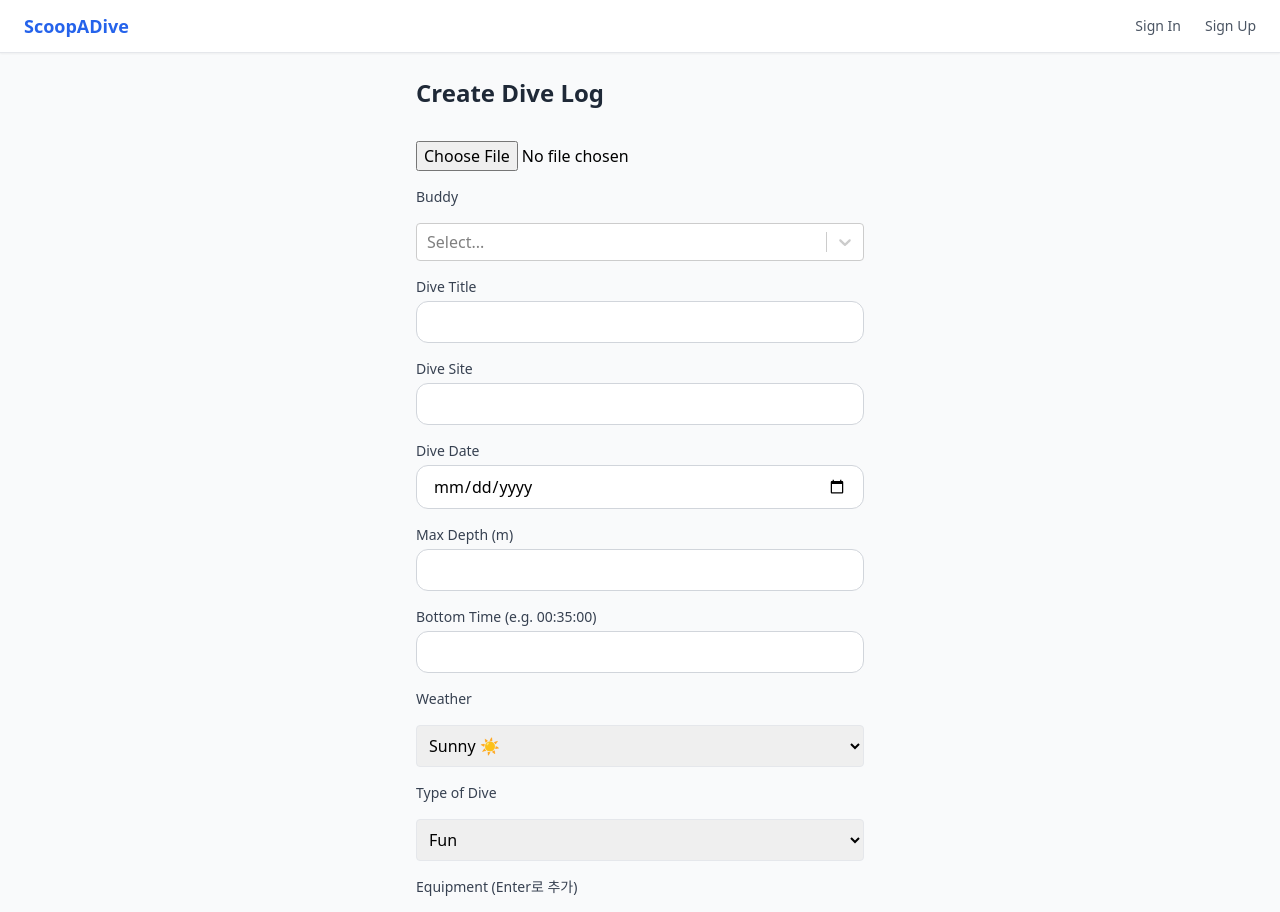
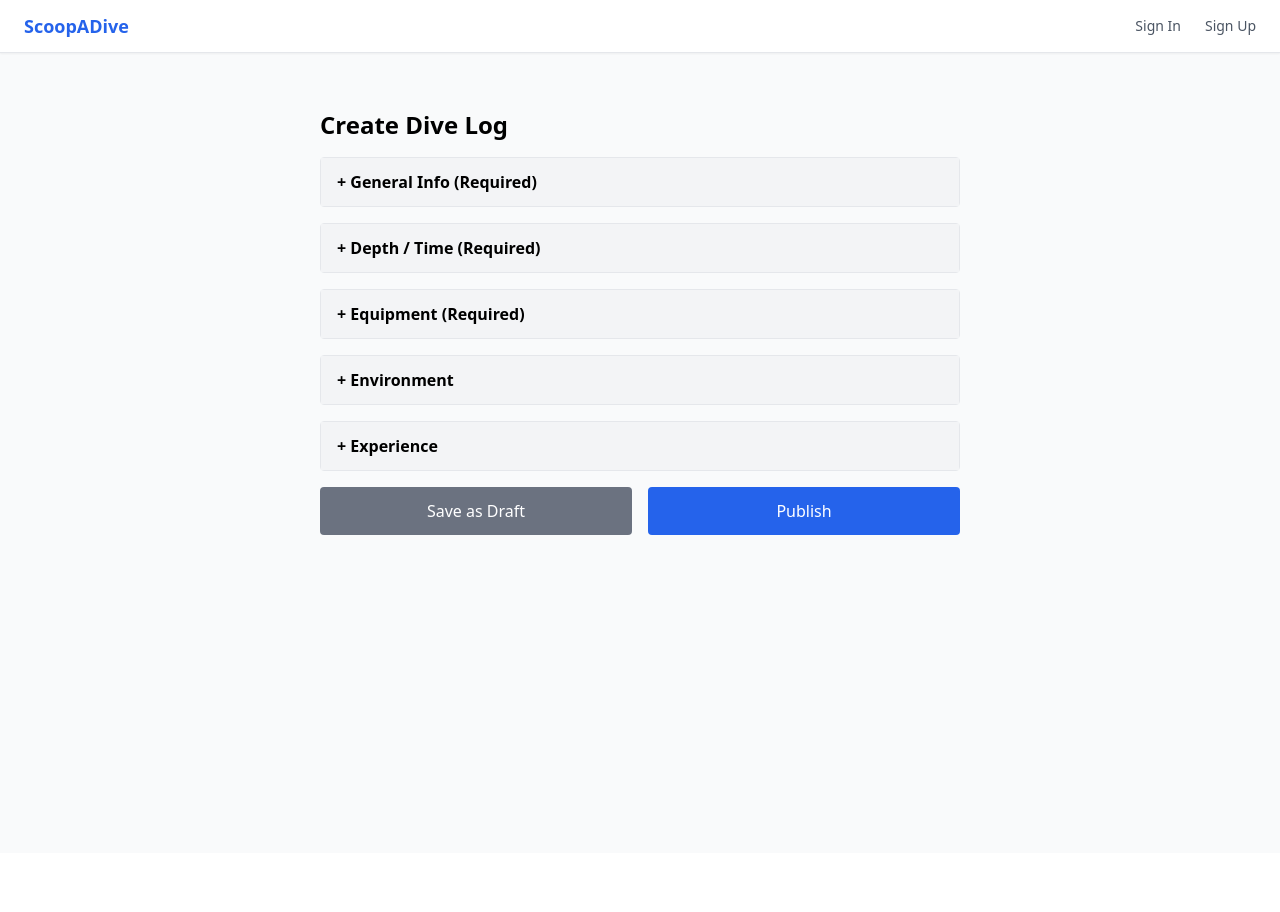
Before and after one commit to ScoopADive/Frontend, a React (Vite) app: page /log/new in a window 1280 px wide. Shown: the top 912 px of the page. After the commit the page ends 853 px from the top, so only its background shows below. Built offline with nearby package versions, Linux system fonts and the light colour scheme.

Commit message:
feat: Implement user log fetching and improve user service integration

```diff
--- a/src/api/user.js
+++ b/src/api/user.js
@@ -11,3 +11,9 @@ export const getFriendDetail = async (id) => {
   const res = await api.get(`/mypage/friend/${id}/`);
   return res.data;
 };
+
+// 전체 유저 조회 예시 코드
+export const getAllUsers = async () => {
+  const res = await api.get("/users/"); // 수정 필요
+  return res.data;
+};
--- a/src/pages/LogCreatePage.jsx
+++ b/src/pages/LogCreatePage.jsx
@@ -4,17 +4,18 @@ import Layout from "../components/layout/Layout";
 import Input from "../components/common/Input";
 import Button from "../components/common/Button";
 import logService from "../services/logService";
-import userService from "../services/userService";
-import Select from "react-select";
 import useUserStore from "../store/userStore";
-
-const BASE_URL = "http://13.125.160.47";
 
 function LogCreatePage() {
   const navigate = useNavigate();
+  const storeUser = useUserStore((state) => state.user);
+
   const [imagePreview, setImagePreview] = useState(null);
-  const [userOptions, setUserOptions] = useState([]);
-  const storeUser = useUserStore((state) => state.user);
+  const [openSection, setOpenSection] = useState(null);
+
+  const toggleSection = (section) => {
+    setOpenSection(openSection === section ? null : section);
+  };
 
   const [form, setForm] = useState({
     dive_image: null,
@@ -35,20 +36,13 @@ function LogCreatePage() {
   });
 
   useEffect(() => {
-    const fetchUsers = async () => {
-      try {
-        const data = await userService.getAllUsers();
-        const options = data.map((user) => ({
-          value: user.id,
-          label: `${user.username} (#${user.id})`,
+    if (storeUser?.id && !form.buddy) {
+      setForm((prev) => ({
+        ...prev,
+        buddy: String(storeUser.id),
       }));
-        setUserOptions(options);
-      } catch (err) {
-        console.error("유저 목록 불러오기 실패", err);
     }
-    };
-    fetchUsers();
-  }, []);
+  }, [storeUser?.id]);
 
   const handleChange = (field) => (e) => {
     const value = e.target.value;
@@ -89,91 +83,148 @@ function LogCreatePage() {
   const handleSubmit = async () => {
     try {
       const formData = new FormData();
-
-      // 배열 필드
       form.equipment.forEach((eq) => formData.append("equipment", eq));
 
-      // 나머지 필드
       Object.entries(form).forEach(([key, value]) => {
         if (key === "equipment") return;
-
         if (key === "buddy") {
-          const safeValue = value || storeUser?.id;
-          formData.append("buddy", `${BASE_URL}/users/${safeValue}/`);
-        } else if (key === "dive_center" && value) {
-          formData.append("dive_center", `${BASE_URL}/dive-centers/${value}/`);
+          const buddyId = Number(value);
+          if (!buddyId || isNaN(buddyId)) {
+            throw new Error("Buddy ID must be a valid number.");
+          }
+          formData.append("buddy", buddyId);
+        } else if (key === "dive_center") {
+          const centerId = Number(value);
+          if (centerId && !isNaN(centerId)) {
+            formData.append("dive_center", centerId);
+          }
         } else if (value !== null && value !== "") {
           formData.append(key, value);
         }
       });
 
-      console.log("📦 제출된 FormData:", [...formData.entries()]);
-
       const result = await logService.createLog(formData);
-
       if (!result?.id) {
-        alert("✅ 로그는 작성되었지만 상세 페이지로 이동할 수 없습니다.");
+        alert("✅ Log submitted but cannot move to detail page.");
         navigate("/mypage");
         return;
       }
 
-      alert("✅ 로그가 성공적으로 작성되었습니다!");
+      alert("✅ Log created successfully!");
       navigate(`/log/${result.id}`);
     } catch (err) {
-      console.error("🚨 로그 작성 실패:", {
-        status: err.response?.status,
-        data: err.response?.data,
-        message: err.message,
-      });
+      const detail =
+        err.response?.data?.buddy?.[0] ||
+        err.response?.data?.dive_center?.[0] ||
+        err.response?.data?.detail ||
+        err.message;
 
-      const detail = err.response?.data?.detail || err.message;
-      alert("❌ 로그 작성 실패: " + detail);
+      alert("❌ Log creation failed: " + detail);
     }
   };
 
   return (
     <Layout>
-      <div className="max-w-md mx-auto space-y-4">
-        <h1 className="text-2xl font-bold text-gray-800 mb-4">Create Dive Log</h1>
+      <div className="max-w-2xl mx-auto py-8 px-4 space-y-4">
+        <h1 className="text-2xl font-bold mb-4">Create Dive Log</h1>
 
-        <input type="file" accept="image/*" onChange={handleFileChange} className="mb-2" />
-        {imagePreview && <img src={imagePreview} alt="미리보기" className="w-full rounded" />}
+        {[
+          { id: "general", title: "General Info (Required)" },
+          { id: "depth", title: "Depth / Time (Required)" },
+          { id: "equipment", title: "Equipment (Required)" },
+          { id: "environment", title: "Environment" },
+          { id: "experience", title: "Experience" },
+        ].map((section) => (
+          <div key={section.id} className="border rounded">
+            <button
+              className="w-full text-left px-4 py-3 font-semibold bg-gray-100 hover:bg-gray-200 transition"
+              onClick={() => toggleSection(section.id)}
+            >
+              + {section.title}
+            </button>
 
-        <label className="block text-sm font-medium text-gray-700">Buddy</label>
-        <Select
-          options={userOptions}
-          onChange={(selected) => setForm((prev) => ({ ...prev, buddy: selected.value }))}
-          className="mb-2"
+            {openSection === section.id && (
+              <div className="p-4 space-y-4 bg-white">
+
+                {section.id === "general" && (
+                  <>
+                    <label className="block text-sm font-medium text-gray-700">Buddy (user ID)</label>
+                    <input
+                      type="text"
+                      placeholder="Enter buddy user ID (ex. 1)"
+                      value={form.buddy}
+                      onChange={(e) =>
+                        setForm((prev) => ({
+                          ...prev,
+                          buddy: e.target.value.replace(/\D/g, ""),
+                        }))
+                      }
+                      className="border p-2 w-full rounded"
                     />
-
                     <Input label="Dive Title" value={form.dive_title} onChange={handleChange("dive_title")} />
                     <Input label="Dive Site" value={form.dive_site} onChange={handleChange("dive_site")} />
                     <Input label="Dive Date" type="date" value={form.dive_date} onChange={handleChange("dive_date")} />
-        <Input label="Max Depth (m)" type="number" value={form.max_depth} onChange={handleChange("max_depth")} />
+                  </>
+                )}
+
+                {section.id === "depth" && (
+                  <>
                     <Input label="Bottom Time (e.g. 00:35:00)" value={form.bottom_time} onChange={handleChange("bottom_time")} />
+                    <Input label="Weight (kg)" type="number" value={form.weight} onChange={handleChange("weight")} />
+                  </>
+                )}
 
+                {section.id === "equipment" && (
+                  <>
+                    <Input label="Start Pressure" type="number" value={form.start_pressure} onChange={handleChange("start_pressure")} />
+                    <Input label="End Pressure" type="number" value={form.end_pressure} onChange={handleChange("end_pressure")} />
+                  </>
+                )}
+
+                {section.id === "environment" && (
+                  <>
                     <label className="block text-sm font-medium text-gray-700">Weather</label>
-        <select value={form.weather} onChange={handleChange("weather")} className="border p-2 w-full rounded mb-2">
-          <option value="sunny">Sunny ☀️</option>
-          <option value="cloudy">Cloudy ☁️</option>
-          <option value="rainy">Rainy 🌧️</option>
-          <option value="stormy">Stormy 🌩️</option>
+                    <select value={form.weather} onChange={handleChange("weather")} className="border p-2 w-full rounded">
+                      <option value="sunny">Sunny</option>
+                      <option value="cloudy">Cloudy</option>
+                      <option value="rainy">Rainy</option>
+                      <option value="stormy">Stormy</option>
                     </select>
 
                     <label className="block text-sm font-medium text-gray-700">Type of Dive</label>
-        <select value={form.type_of_dive} onChange={handleChange("type_of_dive")} className="border p-2 w-full rounded mb-2">
+                    <select value={form.type_of_dive} onChange={handleChange("type_of_dive")} className="border p-2 w-full rounded">
                       <option value="fun">Fun</option>
                       <option value="training">Training</option>
                       <option value="night">Night</option>
                       <option value="deep">Deep</option>
                       <option value="wreck">Wreck</option>
                     </select>
+                  </>
+                )}
 
-        <label className="block text-sm font-medium text-gray-700">Equipment (Enter로 추가)</label>
+                {section.id === "experience" && (
+                  <>
+                    <input type="file" accept="image/*" onChange={handleFileChange} />
+                    {imagePreview && <img src={imagePreview} alt="Preview" className="w-full rounded" />}
+                    <Input
+                      label="Dive Center (ID)"
+                      placeholder="Enter dive center ID"
+                      value={form.dive_center}
+                      onChange={(e) =>
+                        setForm((prev) => ({
+                          ...prev,
+                          dive_center: e.target.value.replace(/\D/g, ""),
+                        }))
+                      }
+                    />
+                    <Input label="Feeling" value={form.feeling} onChange={handleChange("feeling")} />
+                    <Input label="Max Depth (m)" type="number" value={form.max_depth} onChange={handleChange("max_depth")} />
+
+                    <label className="block text-sm font-medium text-gray-700">Equipment (Enter to add)</label>
                     <input
                       type="text"
                       onKeyDown={handleAddEquipment}
-          placeholder="BCD, Octopus 등 입력 후 Enter"
+                      placeholder="e.g., BCD, Octopus"
                       className="border p-2 w-full rounded"
                     />
                     <div className="flex flex-wrap gap-2 mt-2">
@@ -187,14 +238,25 @@ function LogCreatePage() {
                         </span>
                       ))}
                     </div>
+                  </>
+                )}
 
-        <Input label="Weight (kg)" type="number" value={form.weight} onChange={handleChange("weight")} />
-        <Input label="Start Pressure" type="number" value={form.start_pressure} onChange={handleChange("start_pressure")} />
-        <Input label="End Pressure" type="number" value={form.end_pressure} onChange={handleChange("end_pressure")} />
-        <Input label="Dive Center (ID)" value={form.dive_center} onChange={handleChange("dive_center")} />
-        <Input label="Feeling" value={form.feeling} onChange={handleChange("feeling")} />
+              </div>
+            )}
+          </div>
+        ))}
 
-        <Button text="Publish" onClick={handleSubmit} />
+        <div className="grid grid-cols-2 gap-4 mt-8">
+          <button className="bg-gray-500 text-white py-3 rounded hover:bg-gray-600 w-full">
+            Save as Draft
+          </button>
+          <button
+            onClick={handleSubmit}
+            className="bg-blue-600 text-white py-3 rounded hover:bg-blue-700 w-full"
+          >
+            Publish
+          </button>
+        </div>
       </div>
     </Layout>
   );
--- a/src/services/userService.js
+++ b/src/services/userService.js
@@ -1,4 +1,8 @@
-import { updateUserProfile, getFriendDetail } from "../api/user";
+import {
+  updateUserProfile,
+  getFriendDetail,
+  getAllUsers,
+} from "../api/user";
 
 const userService = {
   updateProfile: async (id, profileData) => {
@@ -8,6 +12,10 @@ const userService = {
   getFriendDetail: async (id) => {
     return await getFriendDetail(id);
   },
+
+  getAllUsers: async () => {
+    return await getAllUsers();
+  },
 };
 
 export default userService;
```
Also changed, not shown: src/pages/MyPage.jsx (+17 -22 lines). Lines whose indentation alone changed are shown as unchanged.
